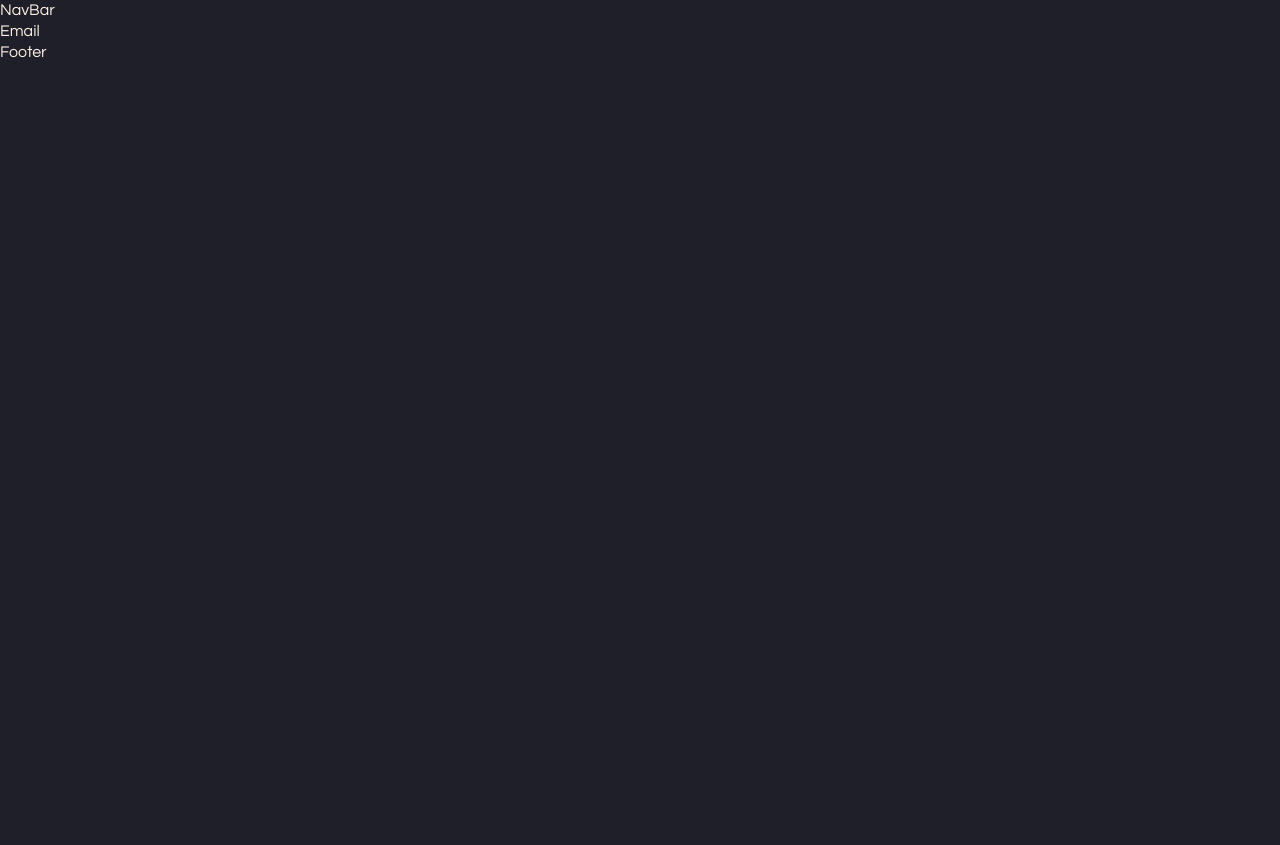
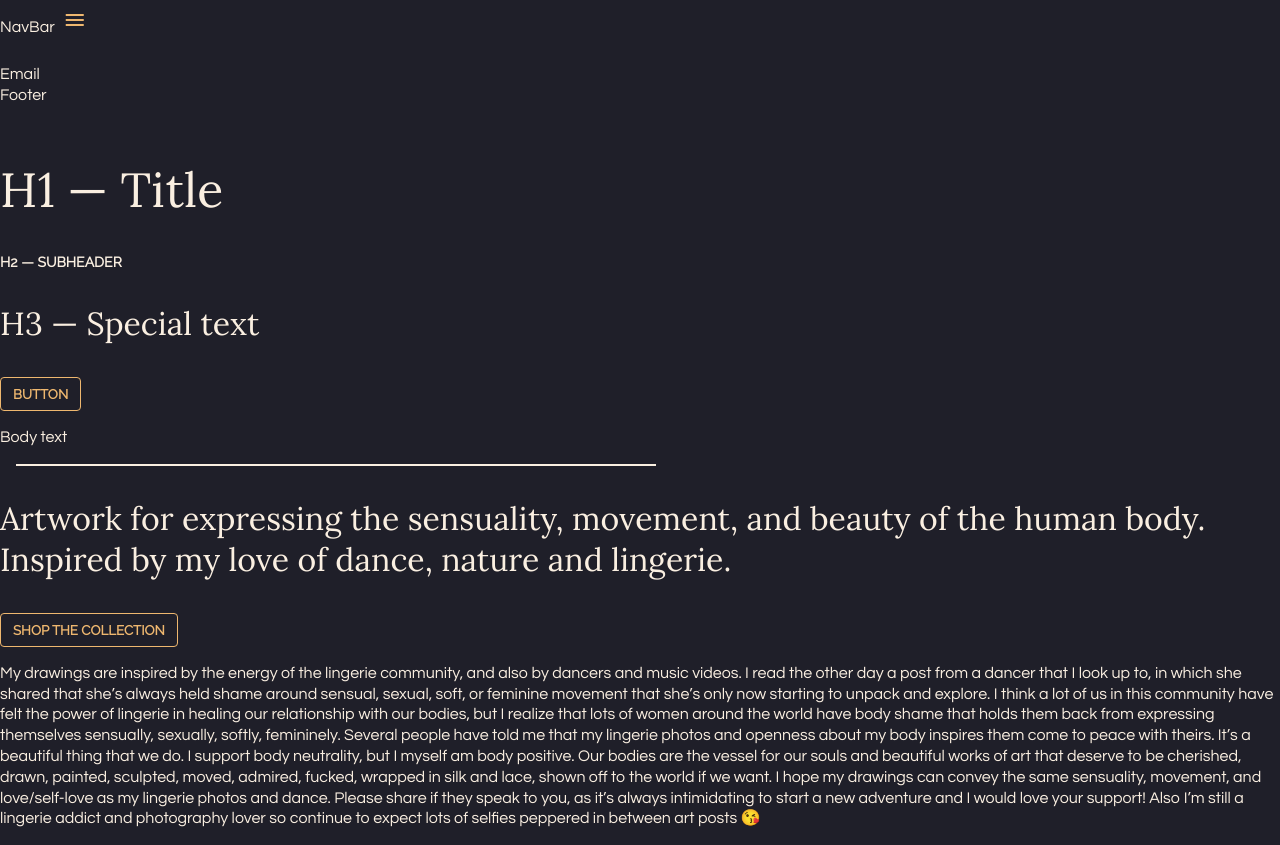
Before and after one commit to bonniezhou/bonnie-zhou-studio, a React (Create React App) app: page / in a window 1280 px wide. Before the commit the page ends 800 px from the top, so only its background shows below. Built offline with nearby package versions, Linux system fonts and the light colour scheme; a web font is replaced by a local one.

Commit message:
Componentize and organize

```diff
--- a/package.json
+++ b/package.json
@@ -9,6 +9,7 @@
     "react": "^18.0.0",
     "react-dom": "^18.0.0",
     "react-scripts": "5.0.1",
+    "sass": "^1.50.0",
     "web-vitals": "^2.1.4"
   },
   "scripts": {
--- a/public/index.html
+++ b/public/index.html
@@ -28,6 +28,7 @@
     <link rel="preconnect" href="https://fonts.googleapis.com">
     <link rel="preconnect" href="https://fonts.gstatic.com" crossorigin>
     <link href="https://fonts.googleapis.com/css2?family=Alice&family=Lora&family=Nunito&family=Raleway&family=Nunito&family=Questrial&family=Quicksand&display=swap" rel="stylesheet">
+    <link rel="stylesheet" href="https://fonts.googleapis.com/css?family=Material+Icons|Material+Icons+Outlined">
   </head>
   <body>
     <noscript>You need to enable JavaScript to run this app.</noscript>
--- a/src/App.js
+++ b/src/App.js
@@ -1,11 +1,13 @@
-import Styleguide from './Styleguide';
+import { Components } from './Components';
 import Home from './Home';
-import './App.css';
+import './App.scss';
 
 function App() {
   return (
     <div className="app">
       <Home />
+      <br></br>
+      <Components />
     </div>
   );
 }
--- /dev/null
+++ b/src/App.scss
@@ -0,0 +1,10 @@
+@import './Constants.scss';
+
+body {
+  height: 100%;
+  color: $light-orange;
+  background-color: $dark-muted;
+
+  font-family: 'Questrial', 'Quicksand', sans-serif;
+  line-height: 1.3;
+}
--- a/src/Styleguide.js
+++ b/src/Components.js
@@ -1,12 +1,12 @@
-import './App.css';
+import './Components.scss';
 
-function Styleguide() {
+function Components() {
   return (
     <div>
       <h1>H1 — Title</h1>
       <h2>H2 — Subheader</h2>
       <h3>H3 — Special text</h3>
-      <button>Button</button>
+      {Button('Button')}
       <p>Body text</p>
       <Divider/>
 
@@ -15,7 +15,7 @@ function Styleguide() {
       and beauty of the human body. Inspired by
       my love of dance, nature and lingerie.
       </h3>
-      <button>Shop the Collection</button>
+      {Button('Shop the Collection')}
       <p>
       My drawings are inspired by the energy of the lingerie community, and also by dancers and music videos. I read the other day a post from a dancer that I look up to, in which she shared that she’s always held shame around sensual, sexual, soft, or feminine movement that she’s only now starting to unpack and explore. I think a lot of us in this community have felt the power of lingerie in healing our relationship with our bodies, but I realize that lots of women around the world have body shame that holds them back from expressing themselves sensually, sexually, softly, femininely. Several people have told me that my lingerie photos and openness about my body inspires them come to peace with theirs. It’s a beautiful thing that we do.
       I support body neutrality, but I myself am body positive. Our bodies are the vessel for our souls and beautiful works of art that deserve to be cherished, drawn, painted, sculpted, moved, admired, fucked, wrapped in silk and lace, shown off to the world if we want. I hope my drawings can convey the same sensuality, movement, and love/self-love as my lingerie photos and dance. Please share if they speak to you, as it’s always intimidating to start a new adventure and I would love your support! Also I’m still a lingerie addict and photography lover so continue to expect lots of selfies peppered in between art posts 😘
@@ -24,10 +24,14 @@ function Styleguide() {
   );
 }
 
+const Button = (text) => <button>{text}</button>
+
+const IconButton = (icon) => <button className='iconButton material-icons'>{icon}</button>
+
 function Divider() {
   return (
     <div className="divider"></div>
   );
 }
 
-export default Styleguide;
+export {Components, Button, IconButton, Divider};
--- a/src/App.css
+++ b/src/Components.scss
@@ -1,21 +1,4 @@
-:root {
-  --light-orange: #faefe1;
-  --light-pink: #eee3e7;
-  --accent-orange: #eeb76f;
-  --accent-pink: #c8417f;
-  --accent-blue: #3051e5;
-  --dark-saturated: #07073d;
-  --dark-muted: #1f1f29;
-}
-
-body {
-  height: 100%;
-  color: var(--light-orange);
-  background-color: var(--dark-muted);
-
-  font-family: 'Questrial', 'Quicksand', sans-serif;
-  line-height: 1.3;
-}
+@import './Constants.scss';
 
 h1 {
   font-family: 'Alice', 'Lora', serif;
@@ -39,18 +22,29 @@ h3 {
 button {
   padding: .5rem .75rem;
   background: none;
-  border: 1px solid var(--accent-orange);
+  border: 1px solid $accent-orange;
   border-radius: .25rem;
 
   font-family: 'Raleway', 'Quicksand', sans-serif;
   font-weight: 600;
   text-transform: uppercase;
-  color: var(--accent-orange);
+  color: $accent-orange;
+}
+
+.iconButton {
+  font-family: 'Material Icons';
+  border: none;
+  border-radius: 100%;
+  padding: .5rem;
+
+  &:hover {
+    background-color: rgba(#4B00B5, .3);
+  }
 }
 
 .divider {
   width: 50vw;
   height: 0;
-  border-bottom: 2px solid var(--light-orange);
+  border-bottom: 2px solid $light-orange;
   margin: 1rem;
 }
--- /dev/null
+++ b/src/Constants.scss
@@ -0,0 +1,7 @@
+$light-orange: #faefe1;
+$light-pink: #eee3e7;
+$accent-orange: #eeb76f;
+$accent-pink: #c8417f;
+$accent-blue: #3051e5;
+$dark-saturated: #07073d;
+$dark-muted: #1f1f29;
--- a/src/Email.js
+++ b/src/Email.js
@@ -1,5 +1,3 @@
-import './App.css';
-
 function Email() {
   return (
     <div>
--- a/src/Footer.js
+++ b/src/Footer.js
@@ -1,5 +1,3 @@
-import './App.css';
-
 function Footer() {
   return (
     <div>
--- a/src/Home.js
+++ b/src/Home.js
@@ -1,4 +1,3 @@
-import './App.css';
 import NavBar from './NavBar';
 import Email from './Email';
 import Footer from './Footer';
--- /dev/null
+++ b/src/NavBar.css
@@ -0,0 +1,3 @@
+.navBar {
+  height: 4rem;
+}
--- a/src/NavBar.js
+++ b/src/NavBar.js
@@ -1,9 +1,11 @@
-import './App.css';
+import './NavBar.css';
+import { IconButton } from './Components';
 
 function NavBar() {
   return (
-    <div>
+    <div className='navBar'>
       NavBar
+      {IconButton('menu')}
     </div>
   );
 }
```
Also changed, not shown: 1 other file (tests, documents, lock files or other folders).
